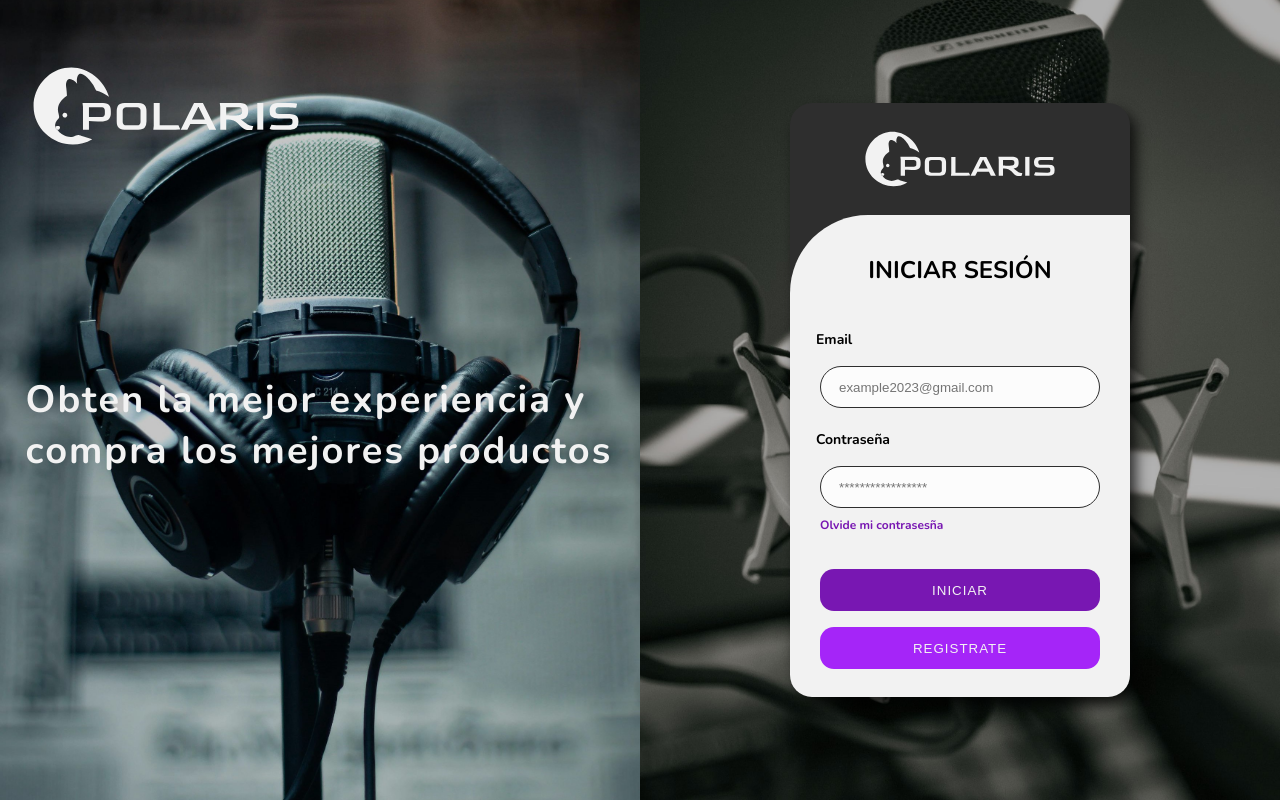
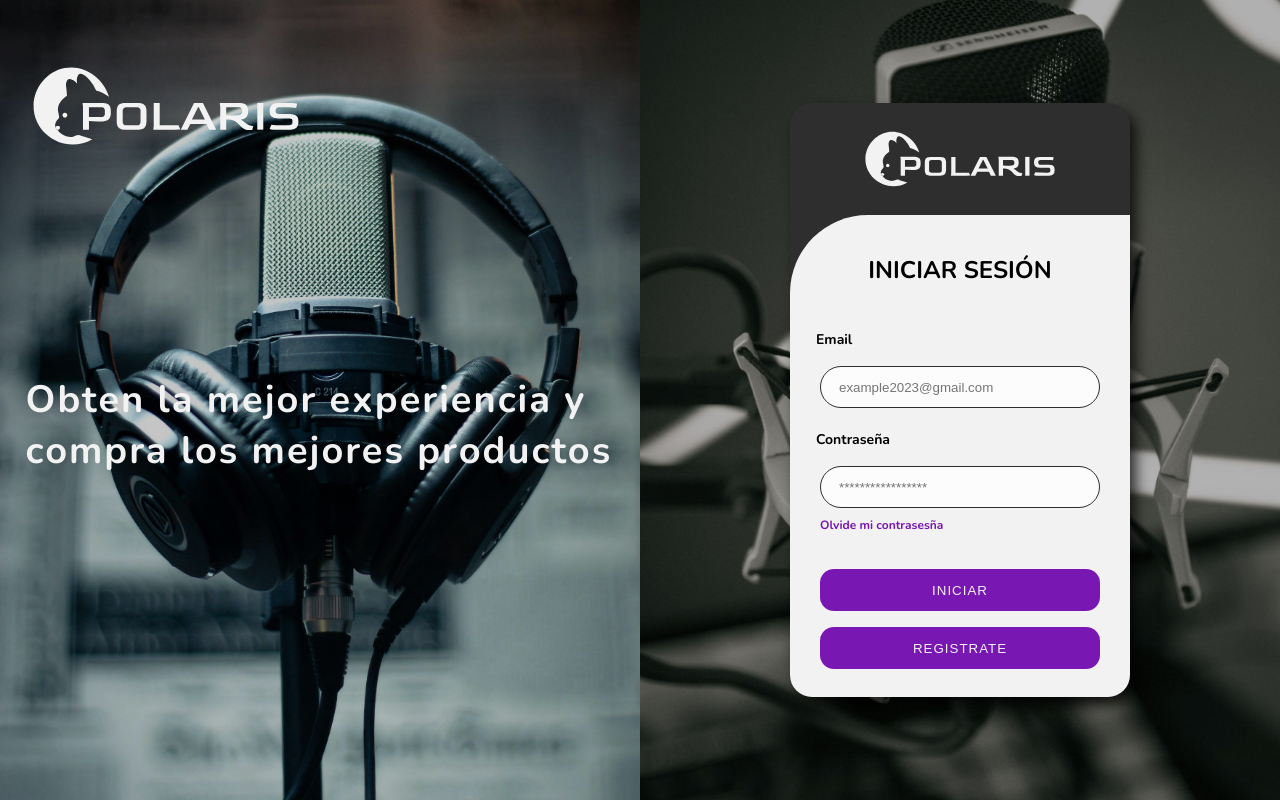
Before and after one commit to RireyesDev/PolarisStore_ER-147, a Next.js app: page /welcome in a window 1280 px wide. Built offline with nearby package versions, Linux system fonts and the light colour scheme.

Commit message:
[Update] Ajustes variados al proyecto

```diff
--- a/src/app/welcome/page.tsx
+++ b/src/app/welcome/page.tsx
@@ -65,7 +65,6 @@ const WelcomeText = styled.h1`
 export default function Welcome() {
 
     const router = useRouter();
-
     const StoreDescription = "Obten la mejor experiencia y compra los mejores productos";
 
     return (
@@ -77,10 +76,7 @@ export default function Welcome() {
 
             <SecondBackground>
                 <ContainerCard>
-                    <CardLogIn
-                        clickPrimaryAction={() => router.push('/home')}
-                        clickSecondaryAction={() => router.push('/signin')}
-                    />
+                    <CardLogIn/>
                 </ContainerCard>
             </SecondBackground>
         </ContainerPage>
--- a/src/components/Card_LogIn.tsx
+++ b/src/components/Card_LogIn.tsx
@@ -5,7 +5,7 @@ import { TitleCard } from "./TitleCard";
 import { TextBox } from "./TextBox";
 import { DivContainer } from "@/styles/DivContainer";
 import { PrimaryButton } from "./PrimaryButton";
-import { SecondaryButton } from "./SecondaryButton";
+import { useRouter } from "next/navigation";
 
 const ForgotText = styled.h4`
     width: var(--size-button-textBox);
@@ -16,6 +16,8 @@ const ForgotText = styled.h4`
 
 const CardLogIn = (props: any) => {
 
+    const router = useRouter();
+
     return(
         <PolarisCard>
             <TitleCard title="INICIAR SESIÓN"></TitleCard>
@@ -24,8 +26,8 @@ const CardLogIn = (props: any) => {
                 <TextBox title="Contraseña" placeHolder="*****************"></TextBox>
                 <ForgotText>Olvide mi contrasesña</ForgotText>
             </DivContainer>
-            <PrimaryButton clickButton={props.clickPrimaryAction}>INICIAR</PrimaryButton>
-            <SecondaryButton clickButton={props.clickSecondaryAction}>REGISTRATE</SecondaryButton>
+            <PrimaryButton btnClick={() => router.push('/home')} btnWidth={280}>INICIAR</PrimaryButton>
+            <PrimaryButton btnClick={() => router.push('/signin')} btnWidth={280}>REGISTRATE</PrimaryButton>
         </PolarisCard>
     );
 }
--- a/src/components/PrimaryButton.tsx
+++ b/src/components/PrimaryButton.tsx
@@ -23,8 +23,14 @@ const PrimaryBTN = styled.button`
 
 
 const PrimaryButton = (props: any) => {
+
     return(
-        <PrimaryBTN onClick={props.clickButton}>{props.children}</PrimaryBTN>
+        <PrimaryBTN
+            onClick={props.btnClick}
+            style={{
+                width: `${props.btnWidth}px`,
+            }}
+        >{props.children}</PrimaryBTN>
     );
 }
 
--- a/src/components/SecondaryButton.tsx
+++ /dev/null
@@ -1,25 +0,0 @@
-import React from "react";
-import styled from "styled-components";
-import { PrimaryBTN } from "./PrimaryButton";
-
-
-const SecondaryBTN = styled(PrimaryBTN)`
-    background-color: var(--secondary-color);
-
-    &:hover{
-        background-color: var(--secondary-color_hover);
-    }
-
-    &:active{
-        background-color: var(--secondary-color_active);
-    }
-
-`;
-
-const SecondaryButton = (props: any) => {
-    return(
-        <SecondaryBTN onClick={props.clickButton}>{props.children}</SecondaryBTN>
-    );
-}
-
-export { SecondaryButton }
--- a/src/components/TableProductCards.tsx
+++ b/src/components/TableProductCards.tsx
@@ -14,8 +14,7 @@ const MainContainer = styled.main`
 `;
 
 const TableContainer = styled.section`
-    width: 78%;
-    border-radius: 30px 0px 0px 0px;
+    width: 100%;
     box-shadow: -12px 12px 14px 0px rgba(0,0,0,0.44);
 
 
```
Also changed, not shown: src/components/CardAccount.tsx (+9 -7 lines), src/components/Card_SignIn.tsx (+1 -6 lines).
